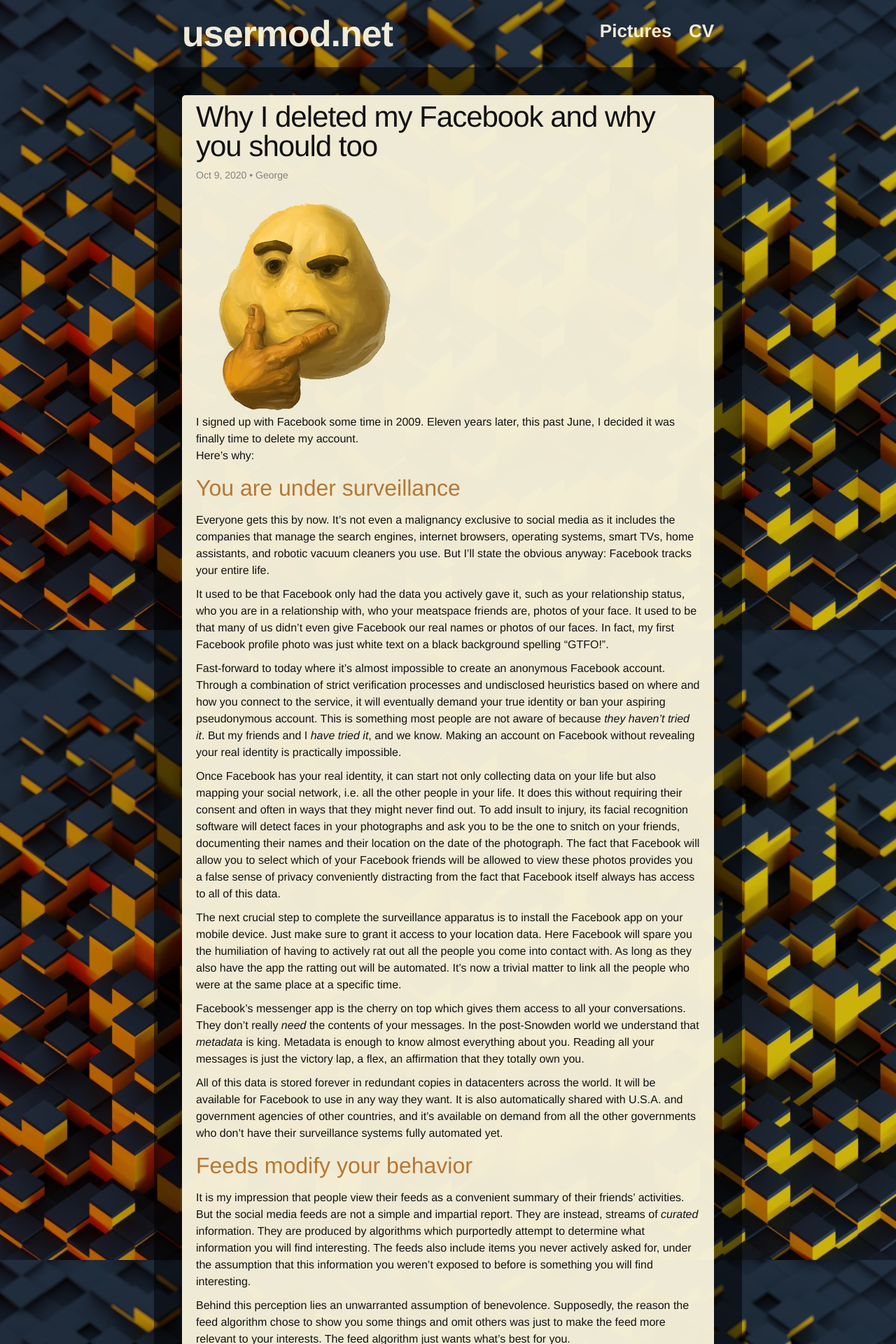
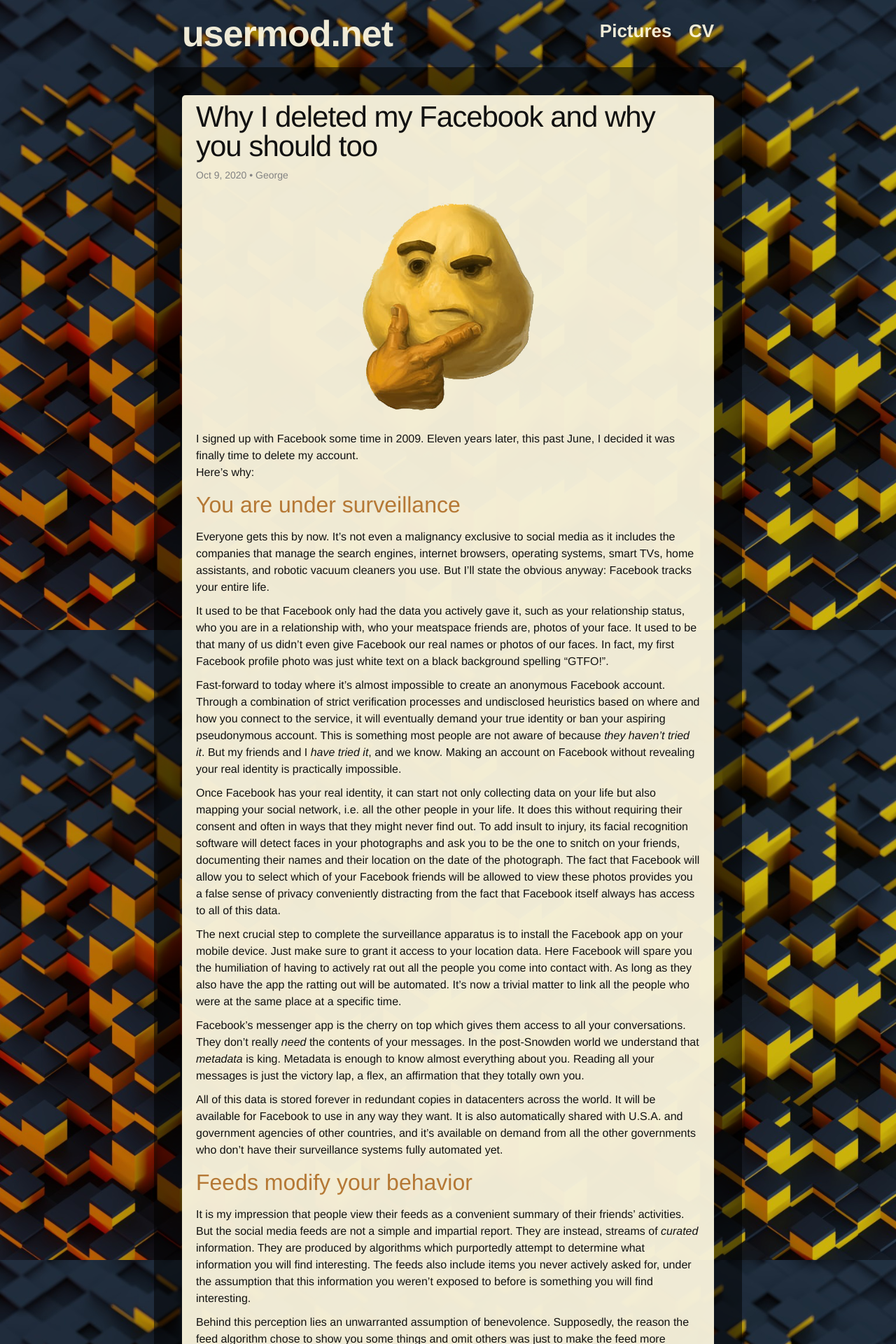
Before and after one commit to gangelop/lathan.github.io, a Jekyll site: the page built from _posts/2020-10-09-5-reasons-I-deleted-facebook-you-should-too.md, in a window 1280 px wide. Shown: the top 1920 px of the page at 70% size. Built offline with Jekyll 4.4.1, drawn with Linux system fonts in a browser that asks for light colours.

Commit message:
add img-center class to optionally center images

```diff
--- a/_posts/2020-10-09-5-reasons-I-deleted-facebook-you-should-too.md
+++ b/_posts/2020-10-09-5-reasons-I-deleted-facebook-you-should-too.md
@@ -5,7 +5,7 @@
 permalink: /why-I-deleted-facebook-and-you-should-too/
 ---
 
-![hmmmmmmmm]({{ site.url }}/media/thinking emoji textured surface.png)
+![hmmmmmmmm]({{ site.url }}/media/thinking emoji textured surface.png){: .img-center}
 I signed up with Facebook some time in 2009. Eleven years later, this past June, I decided it was finally time to delete my account.
 Here's why:
 
--- a/_sass/_base.scss
+++ b/_sass/_base.scss
@@ -48,6 +48,12 @@
 img {
     max-width: 100%;
     vertical-align: middle;
+}
+
+.img-center {
+    display: block;
+    margin-left: auto;
+    margin-right: auto;
 }
 
 
```
